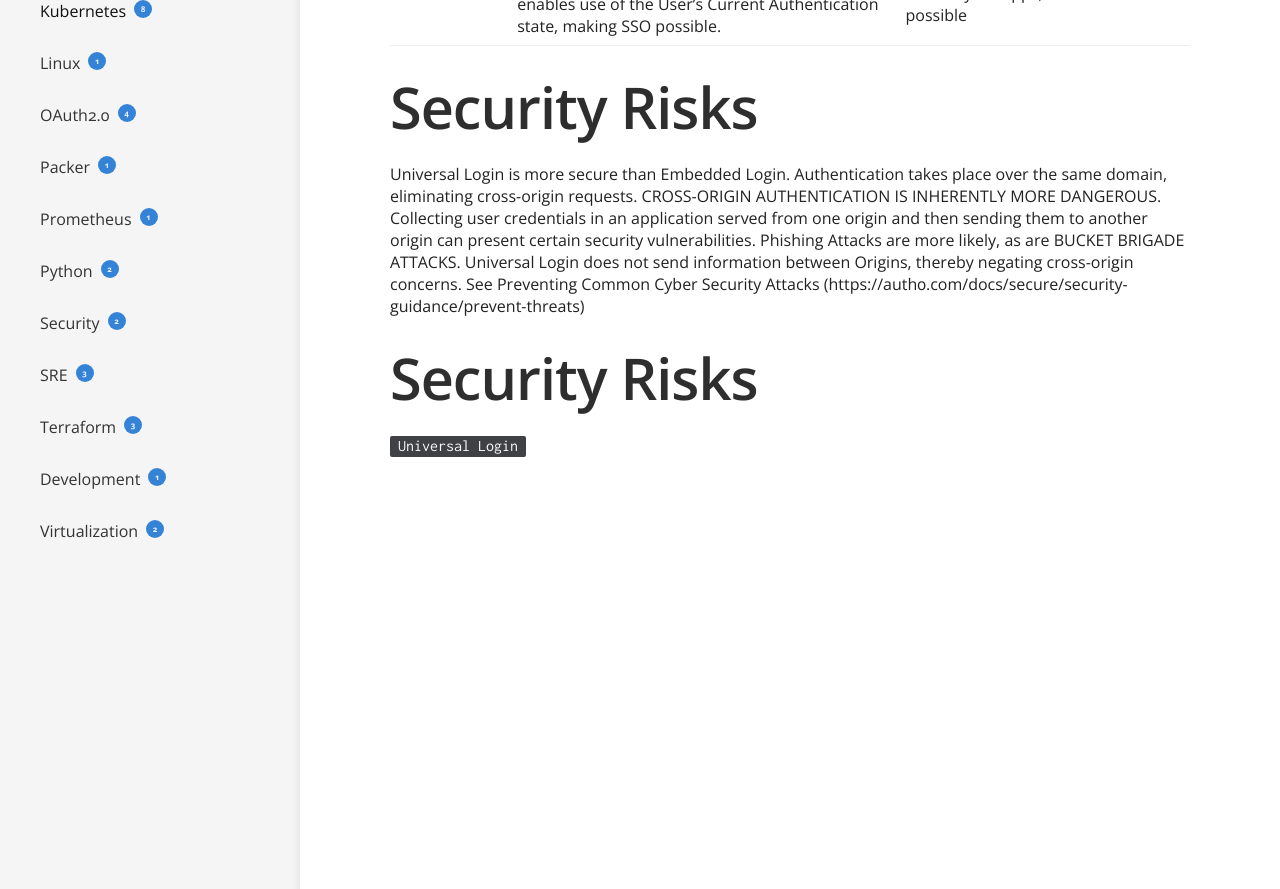
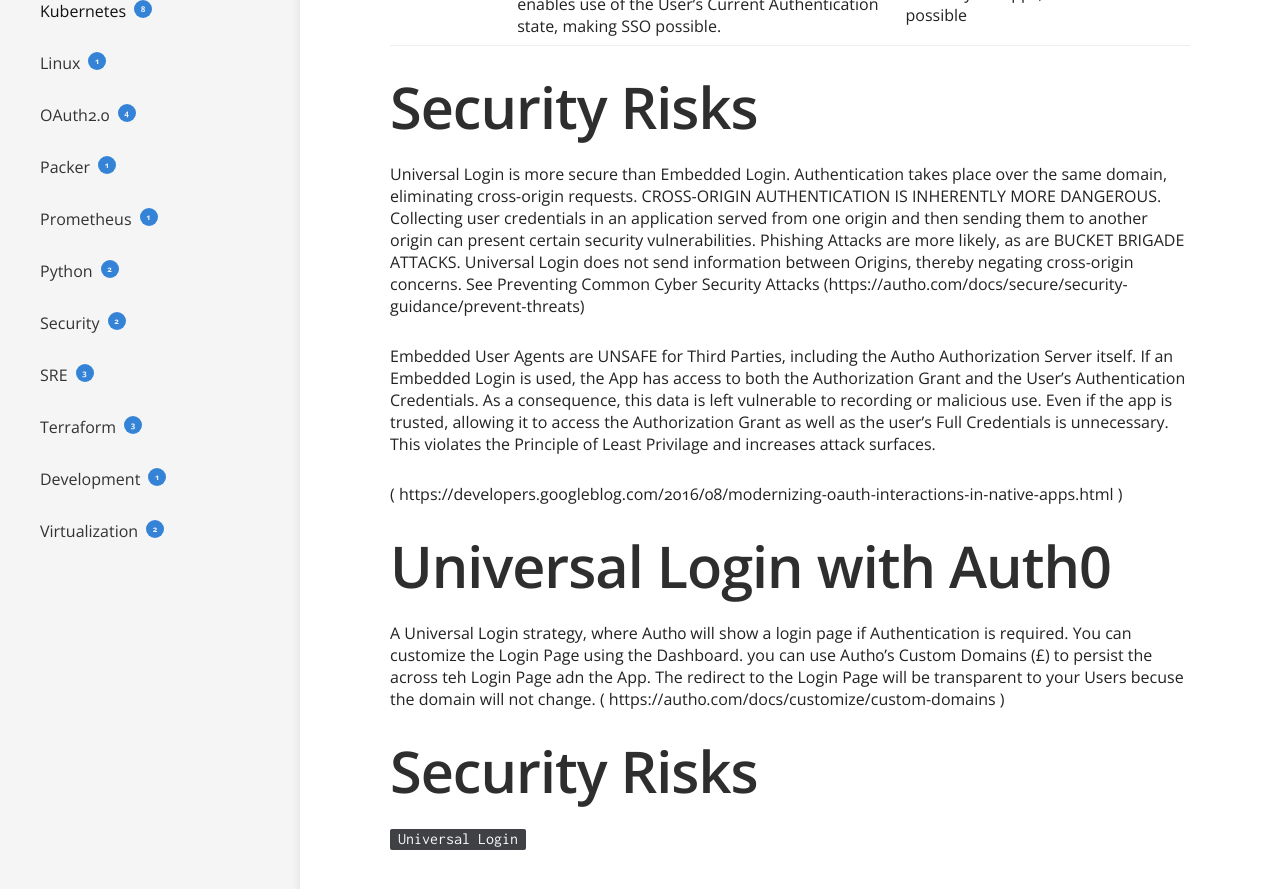
Before and after one commit to TABurrows/taburrows.github.io, a Jekyll site: the page built from _docs/Auth0/universal-login.md, in a window 1280 px wide and 900 px high, scrolled down 1331 px. Shown: the top 889 px of the window. Built offline with Jekyll 4.4.1, drawn with Linux system fonts in a browser that asks for light colours.

Commit message:
Updated Auth0 notes

```diff
--- a/_docs/Auth0/universal-login.md
+++ b/_docs/Auth0/universal-login.md
@@ -28,6 +28,15 @@ With `Embedded Login` users interact with a Login Widget served from the same pa
 
 Universal Login is more secure than Embedded Login.  Authentication takes place over the same domain, eliminating cross-origin requests.  CROSS-ORIGIN AUTHENTICATION IS INHERENTLY MORE DANGEROUS.  Collecting user credentials in an application served from one origin and then sending them to another origin can present certain security vulnerabilities. Phishing Attacks are more likely, as are BUCKET BRIGADE ATTACKS. Universal Login does not send information between Origins, thereby negating cross-origin concerns. See Preventing Common Cyber Security Attacks (https://auth0.com/docs/secure/security-guidance/prevent-threats)
 
+Embedded User Agents are UNSAFE for Third Parties, including the Auth0 Authorization Server itself.  If an Embedded Login is used, the App has access to both the Authorization Grant and the User's Authentication Credentials.  As a consequence, this data is left vulnerable to recording or malicious use.  Even if the app is trusted, allowing it to access the Authorization Grant as well as the user's Full Credentials is unnecessary.  This violates the Principle of Least Privilage and increases attack surfaces.
+
+( https://developers.googleblog.com/2016/08/modernizing-oauth-interactions-in-native-apps.html )
+
+
+
+## Universal Login with Auth0
+
+A Universal Login strategy, where Auth0 will show a login page if Authentication is required.  You can customize the Login Page using the Dashboard. you can use Auth0's Custom Domains (£) to persist the  across teh Login Page adn the App.  The redirect to the Login Page will be transparent to your Users becuse the domain will not change. ( https://auth0.com/docs/customize/custom-domains )
 
 
 
```
